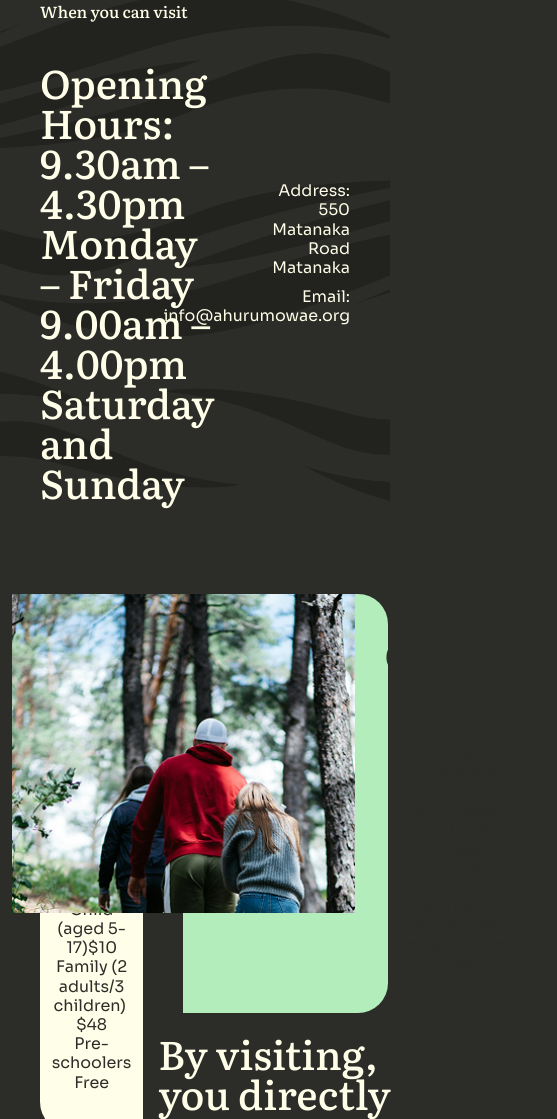
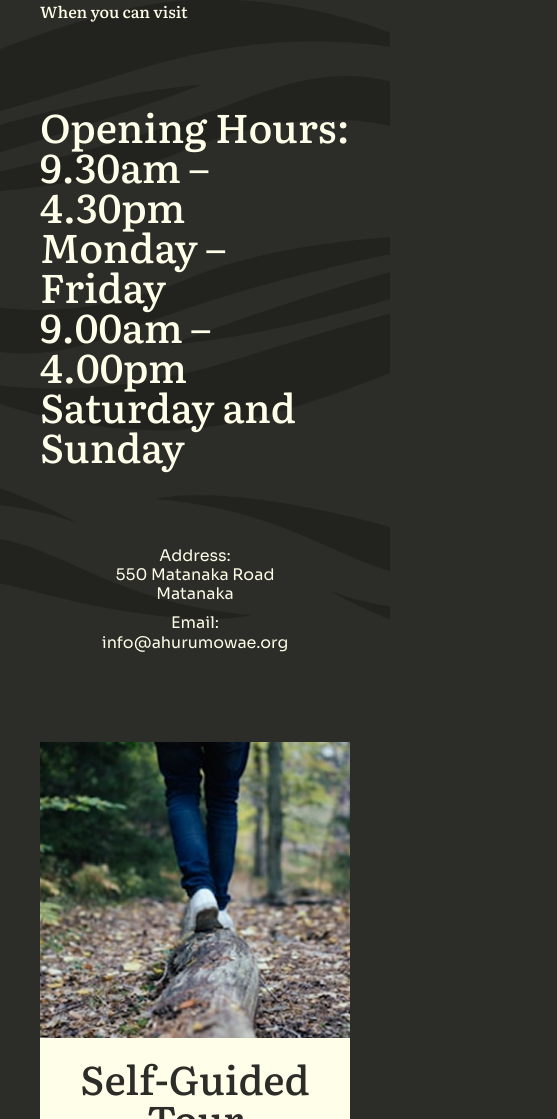
Before and after one commit to TaminoDesign/School-project-Ahuru-Mowai, a plain HTML site: page visit.html in a window 390 px wide. Shown: the part 881-2000 px from the top of the page, 557 px wide, since content can reach past the window. Drawn offline with Linux system fonts and the light colour scheme.

Commit message:
all pages are mobile friendly

```diff
--- a/style.css
+++ b/style.css
@@ -975,6 +975,12 @@ h3 {
 }
 
 @media (max-width: 600px) {
+    header {
+        background-attachment: scroll;
+        background-position: center;
+        background-repeat: no-repeat;
+        background-size: cover;
+    }
     h1 {
         font-size: 2.5em;
     }
@@ -1068,6 +1074,60 @@ h3 {
         display: none;
     }
 
+    .sectionOpen {
+        flex-direction: column;
+        height: fit-content;
+    }
+    .sectionOpenLeft {
+        width: 100%;
+    }
+    .sectionOpenRight {
+        width: 100%;
+        align-items: center;
+        justify-content: center;
+        text-align: center;
+    }
+    .sectionOpenRight p {
+        text-align: center;
+    }
+
+    .protect h2 {
+        text-align: center;
+    }
+    .protectTiles {
+        flex-direction: column;
+    }
+    .footsteps {
+        margin-right: 0px;
+        margin-bottom: 20px;
+    }
+    .walking {
+        margin-left: 0px;
+    }
+
+    .tours {
+        flex-direction: column;
+    }
+    .selfTour {
+        width: 100%;
+    }
+    .guidedTour {
+        width: 100%;
+        margin-left: 0px;
+              margin-top: 40px;
+    }
+    .guidedTourInfo {
+        flex-direction: column;
+    }
+    .guidedTourLeft {
+        width: 100%;
+        height: fit-content;
+    }
+    .guidedTourLeft img {
+    height: auto;
+    width: 100%;
+    }
+
     footer {
         flex-direction: column;
     }
```
